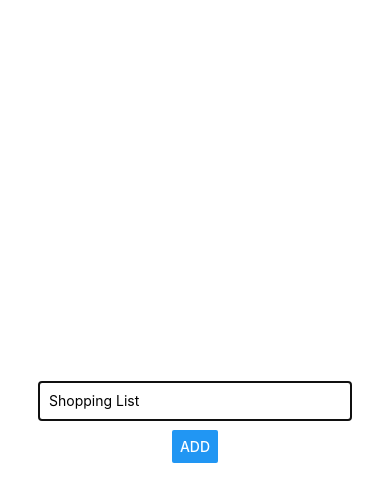
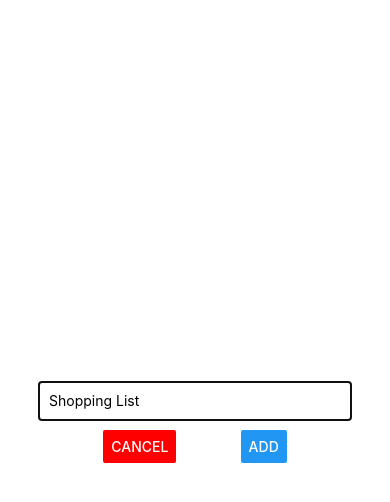
Before and after one commit to dbmarch/react-native-complete-guide, a React Native app: screen / in a window 390 px wide. Both pictures are taken after a click on the button "ADD ITEM". Shown: the top 502 px of the page. Built offline with nearby package versions, Linux system fonts and the light colour scheme.

Commit message:
add cancel button

```diff
--- a/App.js
+++ b/App.js
@@ -22,10 +22,12 @@ export default function App() {
     setList(newList)
   }
 
+  const cancelHandler = () => setIsAddMode(false)
+
   return (
     <View style = {styles.screen}>
       <Button title="Add Item" onPress={()=>setIsAddMode(true)}/>
-      <ItemInput placeholder="Shopping List" addItemHandler={addItemHandler} visible={isAddMode} ></ItemInput>
+      <ItemInput placeholder="Shopping List" addItemHandler={addItemHandler} visible={isAddMode} onCancel={cancelHandler}></ItemInput>
        <FlatList
           data = {list}
           renderItem= {itemData=>(
--- a/components/Item.js
+++ b/components/Item.js
@@ -1,5 +1,5 @@
 import React from 'react'
-import {View, Text, StyleSheet, TouchableOpacity, TouchableNativeFeedback } from 'react-native'
+import {View, Text, StyleSheet, TouchableNativeFeedback } from 'react-native'
 
 const Item = ({item, onDelete}) =>{
    return  (
--- a/components/ItemInput.js
+++ b/components/ItemInput.js
@@ -1,8 +1,8 @@
 import React, {useState} from 'react'
 import {View, TextInput, Button, StyleSheet, Modal} from 'react-native'
-import { AuthSession } from 'expo';
 
-const ItemInput = ( {placeholder,  addItemHandler, visible }) => {
+
+const ItemInput = ( {placeholder,  addItemHandler, visible, onCancel }) => {
    const [item, setItem]= useState('')
 
    const itemInputHandler = (enteredText) => setItem(enteredText)
@@ -16,14 +16,18 @@ const ItemInput = ( {placeholder,  addItemHandler, visible }) => {
            style = {styles.textInput}
            value = {item}
            />
-         <Button title = "ADD" onPress={()=>{
-            addItemHandler(item)
-            setItem('')} } />
+          <View style = {styles.buttonTray}>
+            <Button title = "CANCEL"
+               color = 'red'
+               onPress={onCancel}/>
+            <Button title = "ADD" onPress={()=>{
+               addItemHandler(item)
+               setItem('')} } />
+          </View>
        </View>
     </Modal>
    )
 }
-
 
 const styles = StyleSheet.create({
    modal: {
@@ -41,6 +45,11 @@ const styles = StyleSheet.create({
      borderBottomWidth: 1,
      padding: 10,
      width: '80%'},
+    buttonTray: {
+      flexDirection: 'row',
+      justifyContent: 'space-evenly',
+      width: '80%'
+     }
    })
 
 
```
